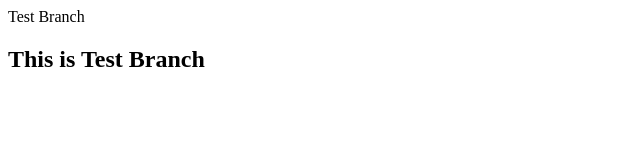
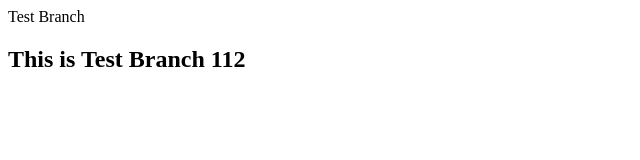
Before and after one commit to tashana1999/Github_Test, a plain HTML site: page index.html in a window 1280 px wide. Shown: the full height of the page, 0-640 px from the left. Drawn offline with Linux system fonts and the light colour scheme.

Commit message:
Update index.html

```diff
--- a/index.html
+++ b/index.html
@@ -9,7 +9,7 @@
         </title>
     </head>
     <body>
-        <h2>This is Test Branch</h2>
+        <h2>This is Test Branch 112</h2>
     </body>
 
 </html>
```
